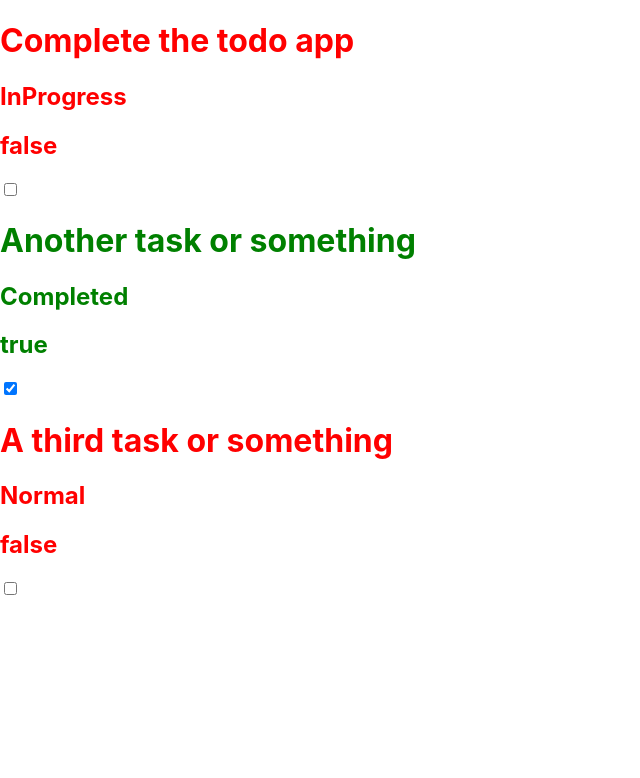
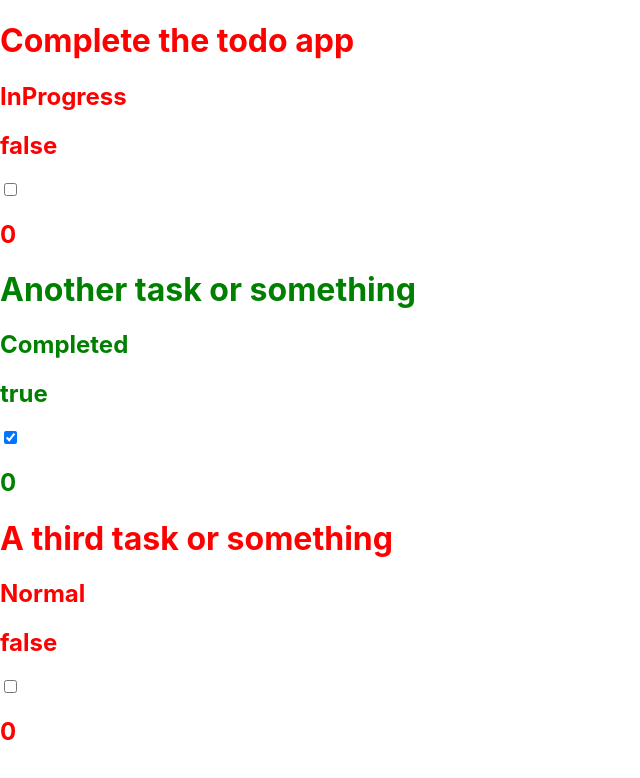
Before and after one commit to kaimakes/todo-app, a React (Create React App) app in the folder todo-app/: page / in a window 1280 px wide. Shown: the top 778 px of the page, without its empty margins (0-640 px from the left). Built offline with nearby package versions, Linux system fonts and the light colour scheme.

Commit message:
Added counter, fixed colours, added UseState for newProgress and NewCount

```diff
--- a/todo-app/src/Todos.tsx
+++ b/todo-app/src/Todos.tsx
@@ -9,6 +9,8 @@ interface TodoProps {
     onChange?: () => {};
     checked?: boolean;
     count?: number;
+    setNewCount?: number;
+    setNewProgress?: boolean;
 }
 
 // Functional component. const, name of component, type (React.FC), is equal to, arrow function. Logic goes in lines below
@@ -17,27 +19,30 @@ const count = 0;
 
 export const Todo: React.FC<TodoProps> = (props: TodoProps) => {
     const [checked, setChecked] = React.useState(props.completed);
+    const [newCount, setNewCount] = React.useState(props.count || 0);
+    const [newProgress, setNewProgress] = React.useState(props.status);
     const RedOrGreen = checked ? 'completed' : 'incomplete';
     //   const CheckboxCount =
     return (
         <div className={RedOrGreen} key={props.taskuid}>
             <h1>{props.description}</h1>
             <h2>{props.status}</h2>
-            {// If this is true write not completed, if it is true, write completed
-            }
             <h2>{props.completed ? 'true' : 'false'}</h2>
             <input
                 type="checkbox"
                 checked={checked}
                 onChange={() => {
                     setChecked(!checked);
-    //                props.count(props.count || 0) + 1);
+                    setNewCount(newCount + 1);
+                    setNewProgress(String(true));
                 }}
             />
-            <h2>{props.count}</h2>
+            <h2>{newCount}</h2>
         </div>
     )
 }
+
+// Double pipe is a logical OR operator. If the first value is true, it will return the first value. If the first value is false, it will return the second value.
 
 export const TodoButton: React.FC<TodoProps> = ({ completed, onChange, checked }) => {
     return (
```
Also changed, not shown: 1 other file (tests, documents, lock files or other folders).
